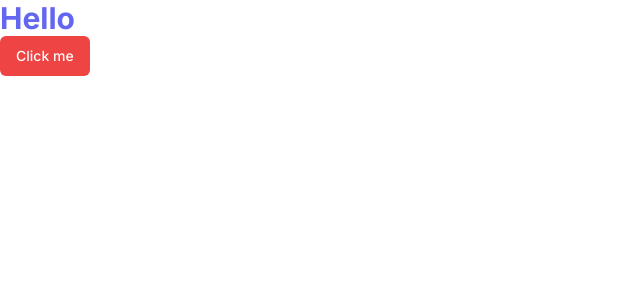
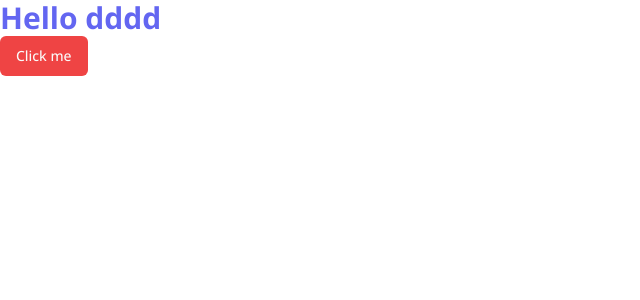
Before and after one commit to ycl818/chat_stream_hub, a Next.js app: page / in a window 1280 px wide. Shown: the top 300 px of the page, without its empty margins (0-640 px from the left). Built offline with nearby package versions, Linux system fonts and the light colour scheme.

Commit message:
organazational folder in routes

```diff
--- /dev/null
+++ b/app/(auth)/layout.tsx
@@ -0,0 +1,5 @@
+const AuthLayout = ({ children }: { children: React.ReactNode }) => {
+  return <div className="bg-red-500 h-full">{children}</div>;
+};
+
+export default AuthLayout;
--- /dev/null
+++ b/app/(auth)/login/page.tsx
@@ -0,0 +1,5 @@
+const Login = () => {
+  return <div>login</div>;
+};
+
+export default Login;
--- /dev/null
+++ b/app/(auth)/register/page.tsx
@@ -0,0 +1,5 @@
+const Register = () => {
+  return <div>Register</div>;
+};
+
+export default Register;
--- a/app/layout.tsx
+++ b/app/layout.tsx
@@ -1,22 +1,22 @@
-import './globals.css'
-import type { Metadata } from 'next'
-import { Inter } from 'next/font/google'
+import "./globals.css";
+import type { Metadata } from "next";
+import { Open_Sans } from "next/font/google";
 
-const inter = Inter({ subsets: ['latin'] })
+const font = Open_Sans({ subsets: ["latin"] });
 
 export const metadata: Metadata = {
-  title: 'Create Next App',
-  description: 'Generated by create next app',
-}
+  title: "Team chat application",
+  description: "Generated by create next app",
+};
 
 export default function RootLayout({
   children,
 }: {
-  children: React.ReactNode
+  children: React.ReactNode;
 }) {
   return (
     <html lang="en">
-      <body className={inter.className}>{children}</body>
+      <body className={font.className}>{children}</body>
     </html>
-  )
+  );
 }
--- a/app/page.tsx
+++ b/app/page.tsx
@@ -6,7 +6,7 @@ let state = true;
 export default function Home() {
   return (
     <div className="">
-      <p className="text-3xl font-bold text-indigo-500 ">Hello</p>
+      <p className="text-3xl font-bold text-indigo-500 ">Hello dddd</p>
       <Button className={cn("bg-indigo-500", state && "bg-red-500")}>
         Click me
       </Button>
--- /dev/null
+++ b/app/test/page.tsx
@@ -0,0 +1,5 @@
+const TestPage = () => {
+  return <div>Test page</div>;
+};
+
+export default TestPage;
```
